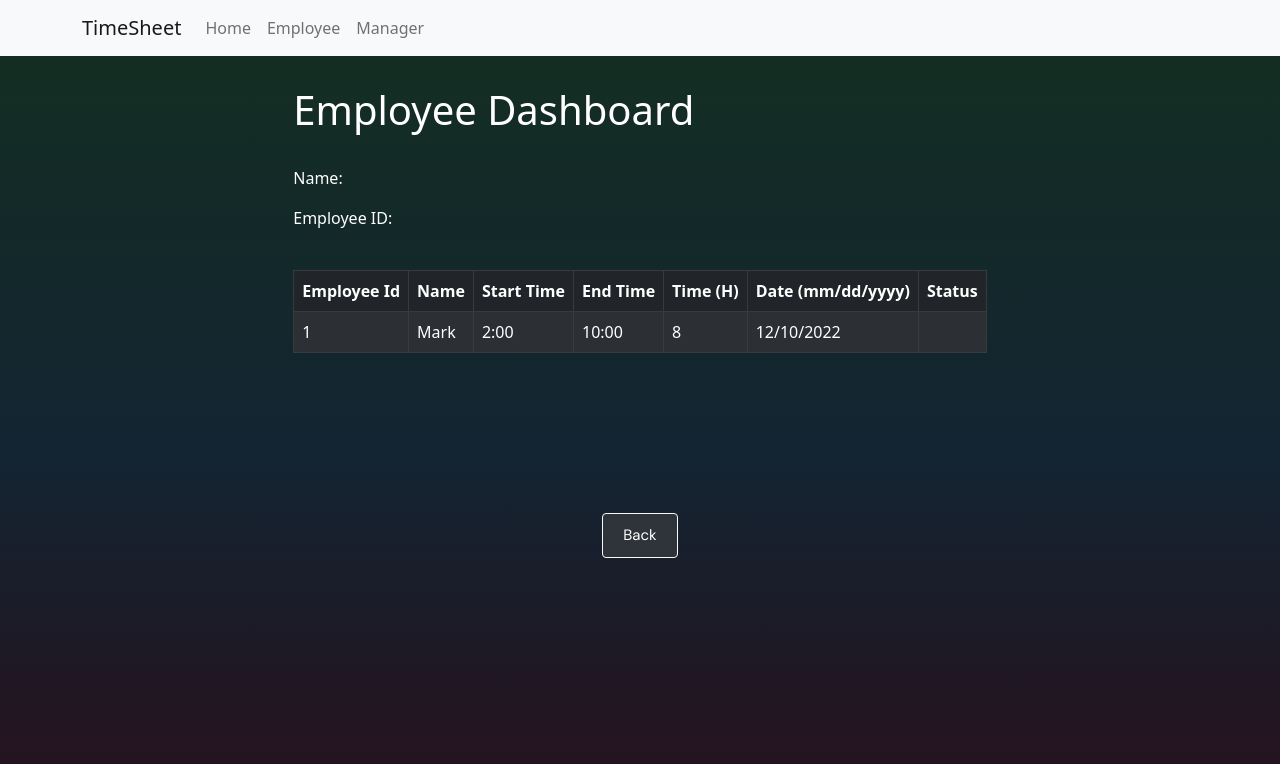
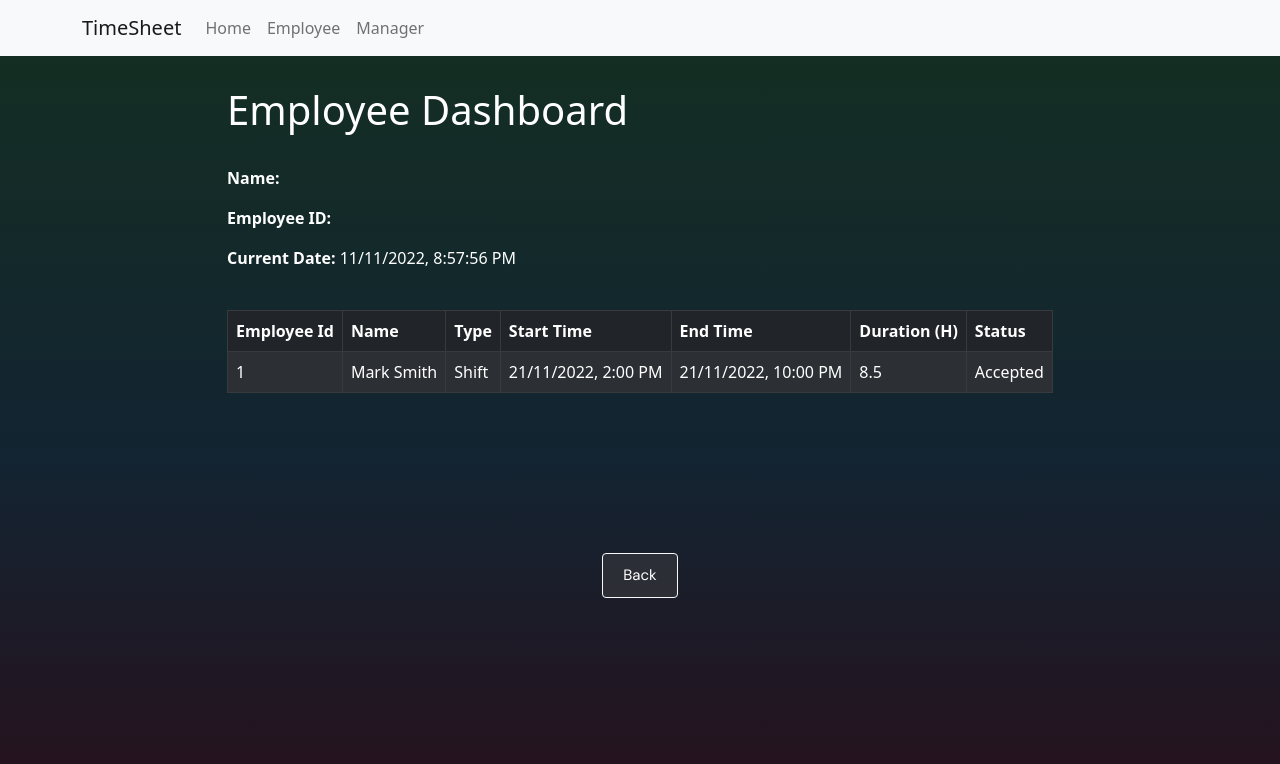
Before and after one commit to fasiehkhan/EmployeeHoursLoggingSystem, a React (Create React App) app: page /employee-history in a window 1280 px wide. Shown: the top 764 px of the page. Built offline with nearby package versions, Linux system fonts and the light colour scheme.

Commit message:
added current time/date to all pages

```diff
--- a/src/index.css
+++ b/src/index.css
@@ -133,7 +133,7 @@ p#title {
 #back-btn {
   font-family: 'DM Sans', sans-serif;
   color: white;
-  background-color: rgba(73, 73, 73, 0.491);
+  background-color: rgba(73, 73, 73, 0.389);
   font-size: 15px;
   padding: 10px;
   padding-left: 20px;
--- a/src/views/Employee.jsx
+++ b/src/views/Employee.jsx
@@ -1,5 +1,6 @@
 import { useNavigate } from "react-router-dom";
 import Button from 'react-bootstrap/Button';
+import React, { useState, useEffect } from 'react';
 
 export const Employee = () => {
     let navigate = useNavigate();
@@ -11,12 +12,20 @@ export const Employee = () => {
         let path = `/employee-time-punches`;
         navigate(path);
     };
+    const [dt, setDt] = useState(new Date().toLocaleString());
+    useEffect(() => {
+        let secTimer = setInterval( () => {
+          setDt(new Date().toLocaleString())
+        },1000)
+        return () => clearInterval(secTimer);
+    }, []);
     return (
         <div className="employee">
             <h1>Employee Dashboard</h1>
             <br></br>
-            <p>Name: </p>
-            <p>Employee ID: </p>
+            <p><strong>Name:</strong> </p>
+            <p><strong>Employee ID:</strong> </p>
+            <p><strong>Current Date:</strong> {dt}</p>
             <br></br><br></br>
             <div id="emp">
                 <p>What would you like to do?</p>
--- a/src/views/EmployeeEndBreak.jsx
+++ b/src/views/EmployeeEndBreak.jsx
@@ -1,4 +1,4 @@
-import  React, { useState } from 'react';
+import  React, { useState, useEffect } from 'react';
 import Button from 'react-bootstrap/Button';
 import { useNavigate } from "react-router-dom";
 
@@ -8,15 +8,23 @@ export const EmployeeEndBreak = () => {
         navigate(-1);
     };
     var [date] = useState(new Date());
+    const [dt, setDt] = useState(new Date().toLocaleString());
+    useEffect(() => {
+        let secTimer = setInterval( () => {
+          setDt(new Date().toLocaleTimeString())
+        },1000)
+        return () => clearInterval(secTimer);
+    }, []);
     return (
         <div className="employee">
             <h1>Employee Dashboard</h1>
             <br></br>
-            <p>Name: </p>
-            <p>Employee ID: </p>
+            <p><strong>Name:</strong> </p>
+            <p><strong>Employee ID:</strong> </p>
+            <p><strong>Current Time:</strong> {dt}</p>
             <br></br><br></br>
             <div>
-                <p id="trivial">Successfully ended break at:</p>
+                <p id="trivial">Ended break at:</p>
                 <p id="datetime">
                     <strong>Date: </strong> {date.toLocaleDateString()}
                     <br></br>
--- a/src/views/EmployeeEndShift.jsx
+++ b/src/views/EmployeeEndShift.jsx
@@ -1,4 +1,4 @@
-import  React, { useState } from 'react';
+import  React, { useState, useEffect } from 'react';
 import Button from 'react-bootstrap/Button';
 import { useNavigate } from "react-router-dom";
 
@@ -8,13 +8,20 @@ export const EmployeeEndShift = () => {
         navigate(-1);
     };
     var [curTime] = useState(new Date());
-    //var [duration] = curTime - startTime;
+    const [dt, setDt] = useState(new Date().toLocaleString());
+    useEffect(() => {
+        let secTimer = setInterval( () => {
+          setDt(new Date().toLocaleTimeString())
+        },1000)
+        return () => clearInterval(secTimer);
+    }, []);
     return (
         <div className="employee">
             <h1>Employee Dashboard</h1>
             <br></br>
-            <p>Name: </p>
-            <p>Employee ID: </p>
+            <p><strong>Name:</strong> </p>
+            <p><strong>Employee ID:</strong> </p>
+            <p><strong>Current Time:</strong> {dt}</p>
             <br></br><br></br>
             <div>
                 <p id="trivial">Ended shift at:</p>
--- a/src/views/EmployeeHistory.jsx
+++ b/src/views/EmployeeHistory.jsx
@@ -1,8 +1,16 @@
 import Table from 'react-bootstrap/Table';
 import Button from 'react-bootstrap/Button';
 import { useNavigate } from "react-router-dom";
+import { React, useState, useEffect } from 'react';
 
 export const EmployeeHistory = () => {
+    const [dt, setDt] = useState(new Date().toLocaleString());
+    useEffect(() => {
+        let secTimer = setInterval( () => {
+          setDt(new Date().toLocaleString())
+        },1000)
+        return () => clearInterval(secTimer);
+    }, []);
     let navigate = useNavigate();
     const navigateBack = () => {
         navigate(-1);
@@ -11,8 +19,9 @@ export const EmployeeHistory = () => {
         <div className="employee">
             <h1>Employee Dashboard</h1>
             <br></br>
-            <p>Name: </p>
-            <p>Employee ID: </p>
+            <p><strong>Name:</strong> </p>
+            <p><strong>Employee ID:</strong> </p>
+            <p><strong>Current Date:</strong> {dt}</p>
             <br></br>
             <div>
             <Table striped bordered hover variant="dark">
@@ -20,22 +29,22 @@ export const EmployeeHistory = () => {
                     <tr>
                         <th>Employee Id</th>
                         <th>Name</th>
+                        <th>Type</th>
                         <th>Start Time</th>
                         <th>End Time</th>
-                        <th>Time (H)</th>
-                        <th>Date (mm/dd/yyyy)</th>
+                        <th>Duration (H)</th>
                         <th>Status</th>
                     </tr>
                 </thead>
                 <tbody>
                     <tr>
                         <td>1</td>
-                        <td>Mark</td>
-                        <td>2:00</td>
-                        <td>10:00</td>
-                        <td>8</td>
-                        <td>12/10/2022</td>
-                        <td></td>
+                        <td>Mark Smith</td>
+                        <td>Shift</td>
+                        <td>21/11/2022, 2:00 PM</td>
+                        <td>21/11/2022, 10:00 PM</td>
+                        <td>8.5</td>
+                        <td>Accepted</td>
                     </tr>
                 </tbody>
             </Table>
--- a/src/views/EmployeeStartBreak.jsx
+++ b/src/views/EmployeeStartBreak.jsx
@@ -1,4 +1,4 @@
-import  React, { useState } from 'react';
+import  React, { useState, useEffect } from 'react';
 import Button from 'react-bootstrap/Button';
 import { useNavigate } from "react-router-dom";
 
@@ -8,15 +8,23 @@ export const EmployeeStartBreak = () => {
         navigate(-1);
     };
     var [date] = useState(new Date());
+    const [dt, setDt] = useState(new Date().toLocaleString());
+    useEffect(() => {
+        let secTimer = setInterval( () => {
+          setDt(new Date().toLocaleTimeString())
+        },1000)
+        return () => clearInterval(secTimer);
+    }, []);
     return (
         <div className="employee">
             <h1>Employee Dashboard</h1>
             <br></br>
-            <p>Name: </p>
-            <p>Employee ID: </p>
+            <p><strong>Name:</strong> </p>
+            <p><strong>Employee ID:</strong> </p>
+            <p><strong>Current Time:</strong> {dt}</p>
             <br></br><br></br>
             <div>
-                <p id="trivial">Successfully started break at:</p>
+                <p id="trivial">Started break at:</p>
                 <p id="datetime">
                     <strong>Date: </strong> {date.toLocaleDateString()}
                     <br></br>
--- a/src/views/EmployeeStartShift.jsx
+++ b/src/views/EmployeeStartShift.jsx
@@ -1,4 +1,4 @@
-import  React, { useState } from 'react';
+import  React, { useState, useEffect } from 'react';
 import Button from 'react-bootstrap/Button';
 import { useNavigate } from "react-router-dom";
 
@@ -8,12 +8,20 @@ export const EmployeeStartShift = () => {
         navigate(-1);
     };
     var [date] = useState(new Date());
+    const [dt, setDt] = useState(new Date().toLocaleString());
+    useEffect(() => {
+        let secTimer = setInterval( () => {
+          setDt(new Date().toLocaleTimeString())
+        },1000)
+        return () => clearInterval(secTimer);
+    }, []);
     return (
         <div className="employee">
             <h1>Employee Dashboard</h1>
             <br></br>
-            <p>Name: </p>
-            <p>Employee ID: </p>
+            <p><strong>Name:</strong> </p>
+            <p><strong>Employee ID:</strong> </p>
+            <p><strong>Current Time:</strong> {dt}</p>
             <br></br><br></br>
             <div>
                 <p id="trivial">Started shift at:</p>
--- a/src/views/EmployeeTimePunches.jsx
+++ b/src/views/EmployeeTimePunches.jsx
@@ -1,8 +1,15 @@
 import { useNavigate } from "react-router-dom";
-import { React } from "react";
+import { React, useState, useEffect } from 'react';
 import Button from 'react-bootstrap/Button';
 
 export const EmployeeTimePunches = () => {
+    const [dt, setDt] = useState(new Date().toLocaleString());
+    useEffect(() => {
+        let secTimer = setInterval( () => {
+          setDt(new Date().toLocaleString())
+        },1000)
+        return () => clearInterval(secTimer);
+    }, []);
     let navigate = useNavigate();
     const navigateToStartShift = () => {
         let path = `/employee-start-shift`;
@@ -27,8 +34,9 @@ export const EmployeeTimePunches = () => {
         <div className="employee">
             <h1>Employee Time Punches</h1>
             <br></br>
-            <p>Name: </p>
-            <p>Employee ID: </p>
+            <p><strong>Name:</strong> </p>
+            <p><strong>Employee ID:</strong> </p>
+            <p><strong>Current Date:</strong> {dt}</p>
             <br></br><br></br>
             <div id="emp">
                 <p>What would you like to do?</p>
--- a/src/views/Manager.jsx
+++ b/src/views/Manager.jsx
@@ -1,6 +1,6 @@
 import Table from 'react-bootstrap/Table';
 import Button from 'react-bootstrap/Button';
-
+import { React, useState, useEffect } from 'react';
 
 export const Manager = () => {
 
@@ -16,13 +16,21 @@ export const Manager = () => {
         console.log("Modified")
     }
 
+    const [dt, setDt] = useState(new Date().toLocaleString());
+    useEffect(() => {
+        let secTimer = setInterval( () => {
+          setDt(new Date().toLocaleString())
+        },1000)
+        return () => clearInterval(secTimer);
+    }, []);
 
     return (
         <div className="manager">
             <h1>Manager Dashboard</h1>
             <br></br>
-            <p>Name: </p>
-            <p>Manager ID: </p>
+            <p><strong>Name:</strong> </p>
+            <p><strong>Manager ID:</strong> </p>
+            <p><strong>Current Date:</strong> {dt}</p>
             <br></br>
             <Table striped bordered hover variant="dark">
                 <thead>
```
